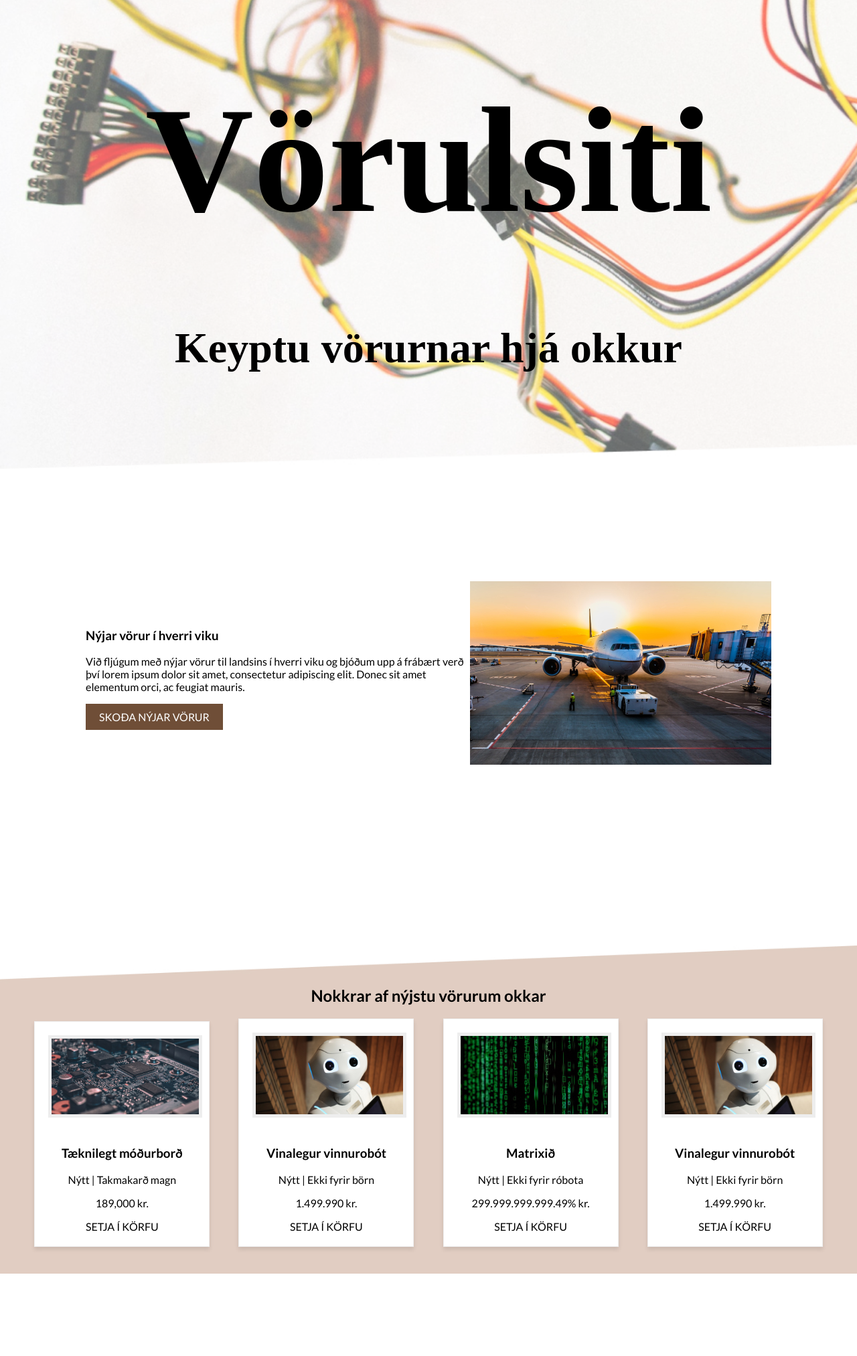
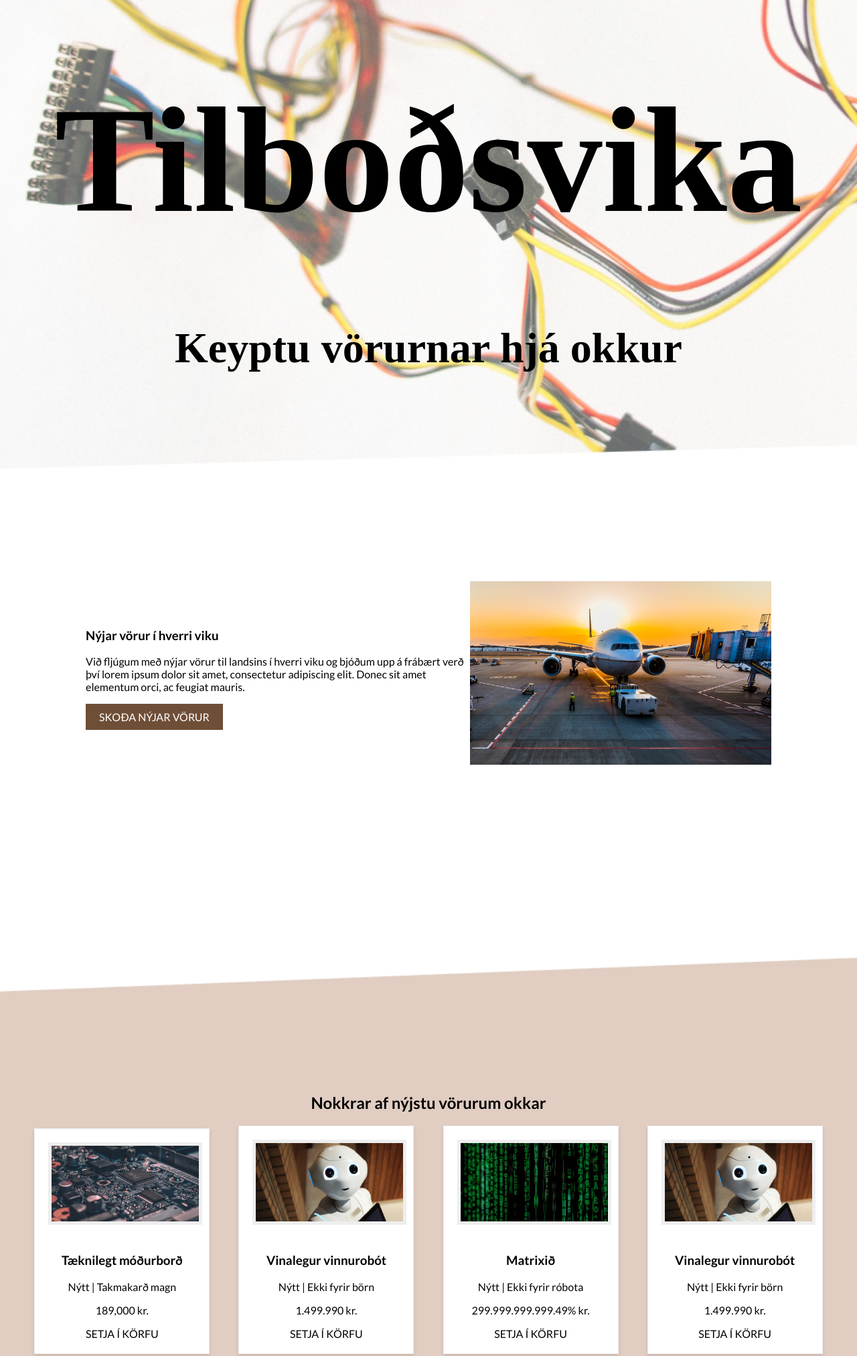
Before and after one commit to edilinga/hopurinn, a website: page index.html in a window 1280 px wide. Shown: the part 100-2125 px from the top of the page at 67% size. Drawn offline with Linux system fonts and the light colour scheme.

Commit message:
smá breytingar

```diff
--- a/index.html
+++ b/index.html
@@ -47,7 +47,7 @@
       </a>
       </nav>
     </header>
-    <h1 class="tilbod">Vörulsiti</h1>
+    <h1 class="tilbod">Tilboðsvika</h1>
     <h3 class="keyptu">Keyptu vörurnar hjá okkur</h3>
     </div>
 
--- a/styles/styles.css
+++ b/styles/styles.css
@@ -175,7 +175,7 @@ Nokkrar af nýjustu vörunum okkar kaflinn
 .products-section {
   font-family: "Lato";
   text-align: center;
-  padding: 40px 0;
+  padding: 200px 0;
   background-image: url("../images/Background1.jpg");
   background-size: cover;
 }
```
